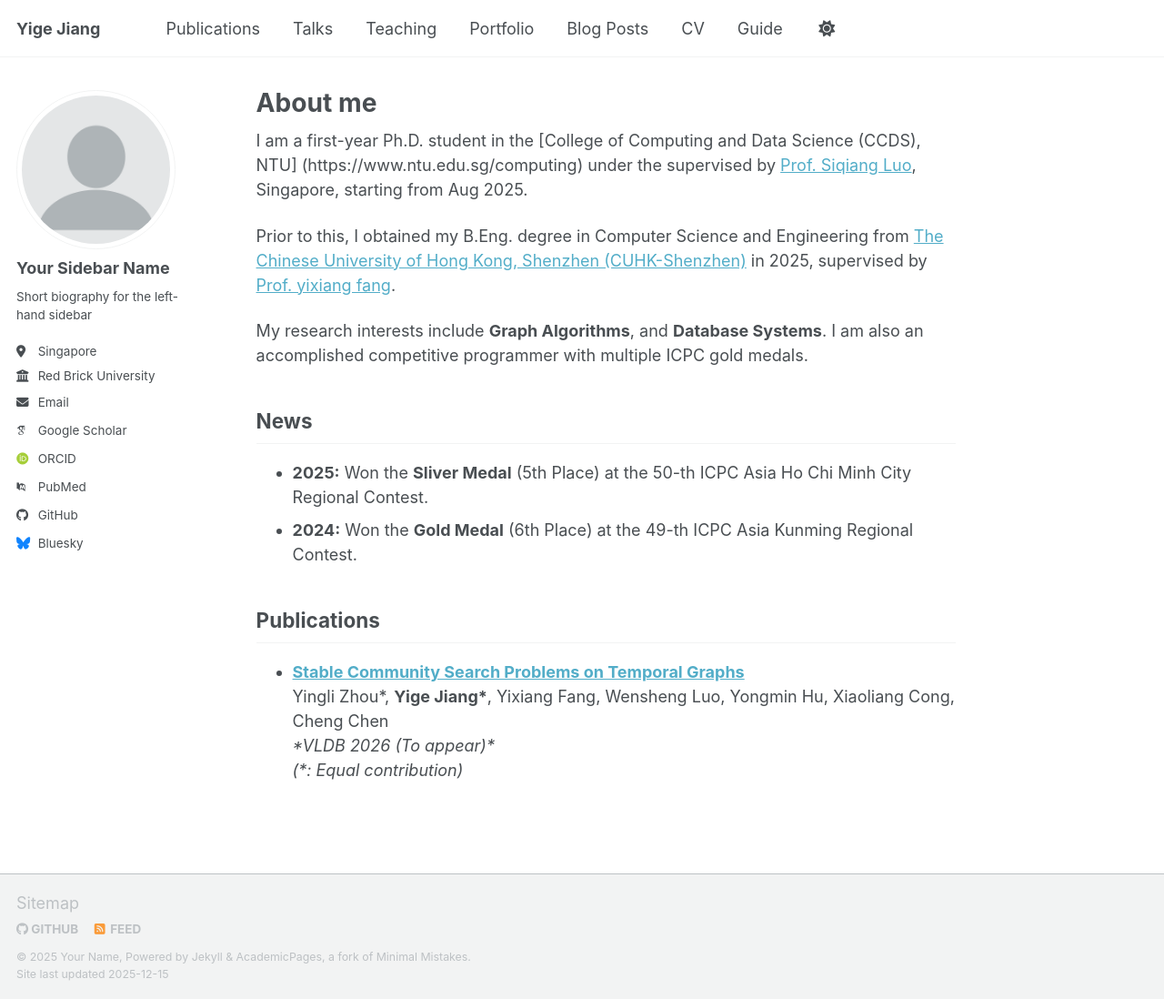
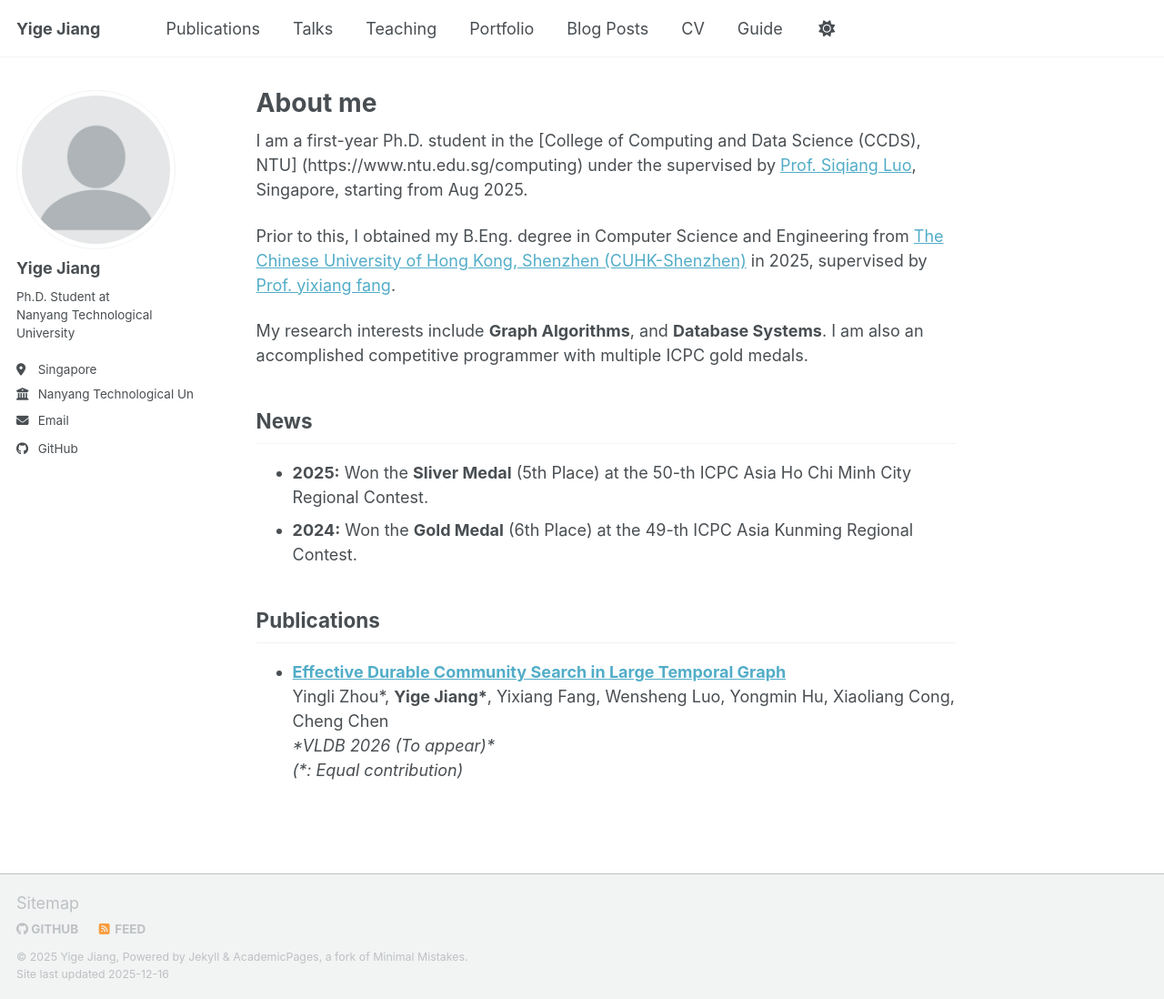
Before and after one commit to kiwiHM/kiwiHM.github.io, a Jekyll site: the page built from _pages/about.md, in a window 1280 px wide and 1098 px high. Shown: the whole window at 91% size. Built offline with Jekyll 4.4.1, drawn with Linux system fonts in a browser that asks for light colours; some web fonts are replaced; a script bundle is joined from its source files by our own code; library files that are not in the unit come from our copies; some of the changed lines change nothing that is shown.

Commit message:
update about page

```diff
--- a/_config.yml
+++ b/_config.yml
@@ -2,87 +2,42 @@
 #
 # This config file is meant for settings that affect your entire site, values
 # which you are expected to set up once and rarely need to edit after that.
-# For technical reasons, this file is *NOT* reloaded automatically when you use
-# `jekyll serve -l -H localhost`. If you change this file, please restart the
-# server process.
 
 # Basic Site Settings
 locale                   : "en-SG"
-site_theme               : "default" # Currently available options are "default", "air"
-title                    : "Yige Jiang"
+site_theme               : "default"
+title                    : "Yige Jiang" # 你的名字
 title_separator          : "-"
-name                     : &name "Your Name"
-description              : &description "Your Name's academic portfolio"   # Update this with a general description of your site, this is the default if not overridden by a page
-url                      : https://academicpages.github.io # The base hostname & protocol for your site e.g. "https://[your GitHub username].github.io",
-                                                           # or if you already have some other page hosted on Github then use "https://[your GitHub username].github.io/[Your Repo Name]"
-baseurl                  : "" # the subpath of your site, e.g. "/blog"
-repository               : "academicpages/academicpages.github.io"
+name                     : &name "Yige Jiang"
+description              : &description "Ph.D. Student at Nanyang Technological University"
+url                      : "https://kiwiHM.github.io"
+baseurl                  : ""
+repository               : "kiwiHM/kiwiHM.github.io"
 
-# Site Author - The following control what appear as part of the author content on the side bar.
-#               If a field is blank the icon and link will not appear, otherwise it will be shown.
-#               Additional customization can be done by editing /_includes/author-profile.html
+# Site Author - 侧边栏设置
 author:
   # Biographic information
   avatar           : "profile.png"
-  name             : "Your Sidebar Name"
-  pronouns         : # example: "she/her"
-  bio              : "Short biography for the left-hand sidebar"
+  name             : "Yige Jiang"
+  pronouns         :
+  bio              : "Ph.D. Student at <br>Nanyang Technological University"
   location         : "Singapore"
-  employer         : "Red Brick University"
-  uri              : # URL
-  email            : "none@example.org"
+  employer         : "Nanyang Technological University"
+  uri              :
+  email            : "yige.jiang@ntu.edu.sg"
 
-  # Academic websites
-  academia         : # URL
-  arxiv            : # URL - Update with the correct link to your profile
-  googlescholar    : "https://scholar.google.com/citations?user=PS_CX0AAAAAJ"
-  inspire-hep      : # URL
-  impactstory      : # URL
-  orcid            : "https://orcid.org/yourorcidurl"
-  semantic         : # URL
-  ssrn             : # URL
-  pubmed           : "https://www.ncbi.nlm.nih.gov/pubmed/?term=john+snow"
-  researchgate     : # URL
-  scopus           : # URL
-  zotero           : # URL
+  # Social media & Academic links (已根据要求清理)
+  # google_scholar :
+  # orcid          :
+  # pubmed         :
+  # bluesky        :
 
+  # 只保留了 GitHub，如果以后需要加别的，把前面的 # 去掉并在冒号后填链接即可
+  github           : "kiwiHM"
+  linkedin         :
+  twitter          :
 
-  # Repositories and software development
-  bitbucket        : # Username - Update with your username on the site
-  codepen          : # Username
-  dribbble         : # Username
-  github           : "academicpages"
-  kaggle           : # Username
-  stackoverflow    : # User number or user number and name (i.e., use "1" or "1/jeff-atwood")
-
-  # Social media
-  artstation       : # Username
-  bluesky          : "bsky.app" # Replace this with you Bluesky username
-  facebook         : # Username
-  flickr           : # Username
-  foursquare       : # Username
-  goodreads        : # Username
-  google_plus      : # Username
-  keybase          : # Username
-  instagram        : # Username
-  lastfm           : # Username
-  linkedin         : # Username
-  mastodon         : # URL
-  medium           : # URL
-  pinterest        : # Username
-  soundcloud       : # Username
-  steam            : # Username
-  telegram         : # URL
-  tumblr           : # Username
-  twitter          : # Username for X / Twitter
-  vine             : # Username
-  weibo            : # Username
-  wikipedia        : # Username
-  xing             : # Username
-  youtube          : # Username
-  zhihu            : # Username
-
-# Publication Category - The following the list of publication categories and their headings
+# Publication Category
 publication_category:
   books:
     title: 'Books'
@@ -92,25 +47,23 @@ publication_category:
     title: 'Conference Papers'
 
 # Site Settings
-teaser                   :  # filename of teaser fallback teaser image placed in /images/ for social media previews
-breadcrumbs              : false # true, false (default)
+teaser                   :
+breadcrumbs              : false
 words_per_minute         : 160
 future                   : true
-read_more                : "disabled" # if enabled, adds "Read more" links to excerpts
-talkmap_link             : false      #change to true to add link to talkmap on talks page
+read_more                : "disabled"
+talkmap_link             : false
 comments:
-  provider               : # false (default), "disqus", "discourse", "facebook", "google-plus", "staticman", "custom"
+  provider               : # false (default)
   disqus:
     shortname            :
-  discourse:
-    server               : # https://meta.discourse.org/t/embedding-discourse-comments-via-javascript/31963 , e.g.: meta.discourse.org
   facebook:
     appid                :
-    num_posts            : # 5 (default)
-    colorscheme          : # "light" (default), "dark"
+    num_posts            :
+    colorscheme          :
 staticman:
   allowedFields          : ['name', 'email', 'url', 'message']
-  branch                 : "gh-pages" # "master", "gh-pages"
+  branch                 : "gh-pages"
   commitMessage          : "New comment."
   filename               : comment-{@timestamp}
   format                 : "yml"
@@ -123,18 +76,13 @@ staticman:
     date:
       type               : "date"
       options:
-        format           : "iso8601" # "iso8601" (default), "timestamp-seconds", "timestamp-milliseconds"
-atom_feed:
-  hide                   : false     # change to true to hide the RSS feed in the footer
-  path                   : # blank (default) uses feed.xml
-
+        format           : "iso8601"
 
 # SEO Related
 google_site_verification :
 bing_site_verification   :
 alexa_site_verification  :
 yandex_site_verification :
-
 
 # Social Sharing
 twitter:
@@ -143,22 +91,18 @@ facebook:
   username               :
   app_id                 :
   publisher              :
-og_image                 :  # Social media default site image
-og_description           :  # Social media default site image description
-# For specifying social profiles
-# - https://developers.google.com/structured-data/customize/social-profiles
+og_image                 :
+og_description           :
 social:
-  type                   : # Person or Organization (defaults to Person)
-  name                   : # If the user or organization name differs from the site's name
-  links: # An array of links to social media profiles
-
+  type                   : Person
+  name                   : Yige Jiang
+  links:
 
 # Analytics
 analytics:
-  provider               :  "false" # false (default), "google", "google-universal", "google-analytics-4", "custom"
+  provider               :  "false"
   google:
     tracking_id          :
-
 
 # Reading Files
 include:
@@ -198,14 +142,12 @@ keep_files:
 encoding: "utf-8"
 markdown_ext: "markdown,mkdown,mkdn,mkd,md"
 
-
 # Conversion
 markdown: kramdown
 highlighter: rouge
 lsi: false
 excerpt_separator: "\n\n"
 incremental: false
-
 
 # Markdown Processing
 kramdown:
@@ -218,26 +160,23 @@ kramdown:
   smart_quotes: lsquo,rsquo,ldquo,rdquo
   enable_coderay: false
 
-
-# These settings control the types of collections used by the template
+# Collections (已设置为 false，防止生成不需要的页面)
 collections:
   teaching:
-    output: true
+    output: false
     permalink: /:collection/:path/
   publications:
-    output: true
+    output: false
     permalink: /:collection/:path/
   portfolio:
-    output: true
+    output: false
     permalink: /:collection/:path/
   talks:
-    output: true
+    output: false
     permalink: /:collection/:path/
 
-
-# These settings control how pages and collections are included in the site
+# Defaults
 defaults:
-  # _posts
   - scope:
       path: ""
       type: posts
@@ -248,14 +187,12 @@ defaults:
       comments: true
       share: true
       related: true
-  # _pages
   - scope:
       path: ""
       type: pages
     values:
       layout: single
       author_profile: true
-  # _teaching
   - scope:
       path: ""
       type: teaching
@@ -264,7 +201,6 @@ defaults:
       author_profile: true
       share: true
       comments: true
-  # _publications
   - scope:
       path: ""
       type: publications
@@ -273,7 +209,6 @@ defaults:
       author_profile: true
       share: true
       comments: true
-  # _portfolio
   - scope:
       path: ""
       type: portfolio
@@ -282,7 +217,6 @@ defaults:
       author_profile: true
       share: true
       comment: true
-  # _talks
   - scope:
       path: ""
       type: talks
@@ -291,71 +225,11 @@ defaults:
       author_profile: true
       share: true
 
-
 # Sass/SCSS
 sass:
   sass_dir: _sass
-  style: compressed # https://sass-lang.com/documentation/file.SASS_REFERENCE.html#output_style
-
+  style: compressed
 
 # Outputting
 permalink: /:categories/:title/
-# paginate: 5 # amount of posts to show
-# paginate_path: /page:num/
-timezone: Etc/UTC # https://en.wikipedia.org/wiki/List_of_tz_database_time_zones
-
-
-# Plugins
-plugins:
-  - jekyll-feed
-  - jekyll-gist
-  - jekyll-paginate
-  - jekyll-sitemap
-  - jekyll-redirect-from
-  - jemoji
-
-# Mimic GitHub Pages with --safe
-whitelist:
-  - jekyll-feed
-  - jekyll-gist
-  - jekyll-paginate
-  - jekyll-sitemap
-  - jekyll-redirect-from
-  - jemoji
-
-
-# Archives
-#  Type
-#  - GitHub Pages compatible archive pages built with Liquid ~> type: liquid (default)
-#  - Jekyll Archives plugin archive pages ~> type: jekyll-archives
-#  Path (examples)
-#  - Archive page should exist at path when using Liquid method or you can
-#    expect broken links (especially with breadcrumbs enabled)
-#  - <base_path>/tags/my-awesome-tag/index.html ~> path: /tags/
-#  - <base_path/categories/my-awesome-category/index.html ~> path: /categories/
-#  - <base_path/my-awesome-category/index.html ~> path: /
-category_archive:
-  type: liquid
-  path: /categories/
-tag_archive:
-  type: liquid
-  path: /tags/
-# https://github.com/jekyll/jekyll-archives
-# jekyll-archives:
-#   enabled:
-#     - categories
-#     - tags
-#   layouts:
-#     category: archive-taxonomy
-#     tag: archive-taxonomy
-#   permalinks:
-#     category: /categories/:name/
-#     tag: /tags/:name/
-
-
-# HTML Compression
-# - https://jch.penibelst.de/
-compress_html:
-  clippings: all
-  ignore:
-    envs: development
+timezone: Asia/Singapore
--- a/_pages/about.md
+++ b/_pages/about.md
@@ -8,7 +8,7 @@ redirect_from:
   - /about.html
 ---
 
-I am a first-year Ph.D. student in the [College of Computing and Data Science (CCDS), NTU] (https://www.ntu.edu.sg/computing) under the supervised by [Prof. Siqiang Luo](siqiangluo.com), Singapore, starting from Aug 2025.
+I am a first-year Ph.D. student in the [College of Computing and Data Science (CCDS), NTU] (https://www.ntu.edu.sg/computing) under the supervised by [Prof. Siqiang Luo](https://siqiangluo.com), Singapore, starting from Aug 2025.
 
 Prior to this, I obtained my B.Eng. degree in Computer Science and Engineering from [The Chinese University of Hong Kong, Shenzhen (CUHK-Shenzhen)](https://www.cuhk.edu.cn/en) in 2025, supervised by [Prof. yixiang fang](https://fangyixiang.github.io).
 
@@ -21,7 +21,7 @@ My research interests include **Graph Algorithms**, and **Database Systems**. I
 
 ## Publications
 
-* **[Stable Community Search Problems on Temporal Graphs]()**
+* **[Effective Durable Community Search in Large Temporal Graph]()**
   <br>Yingli Zhou\*, **Yige Jiang\***, Yixiang Fang, Wensheng Luo, Yongmin Hu, Xiaoliang Cong, Cheng Chen
   <br>_*VLDB 2026 (To appear)*_
   <br>_(\*: Equal contribution)_
```
